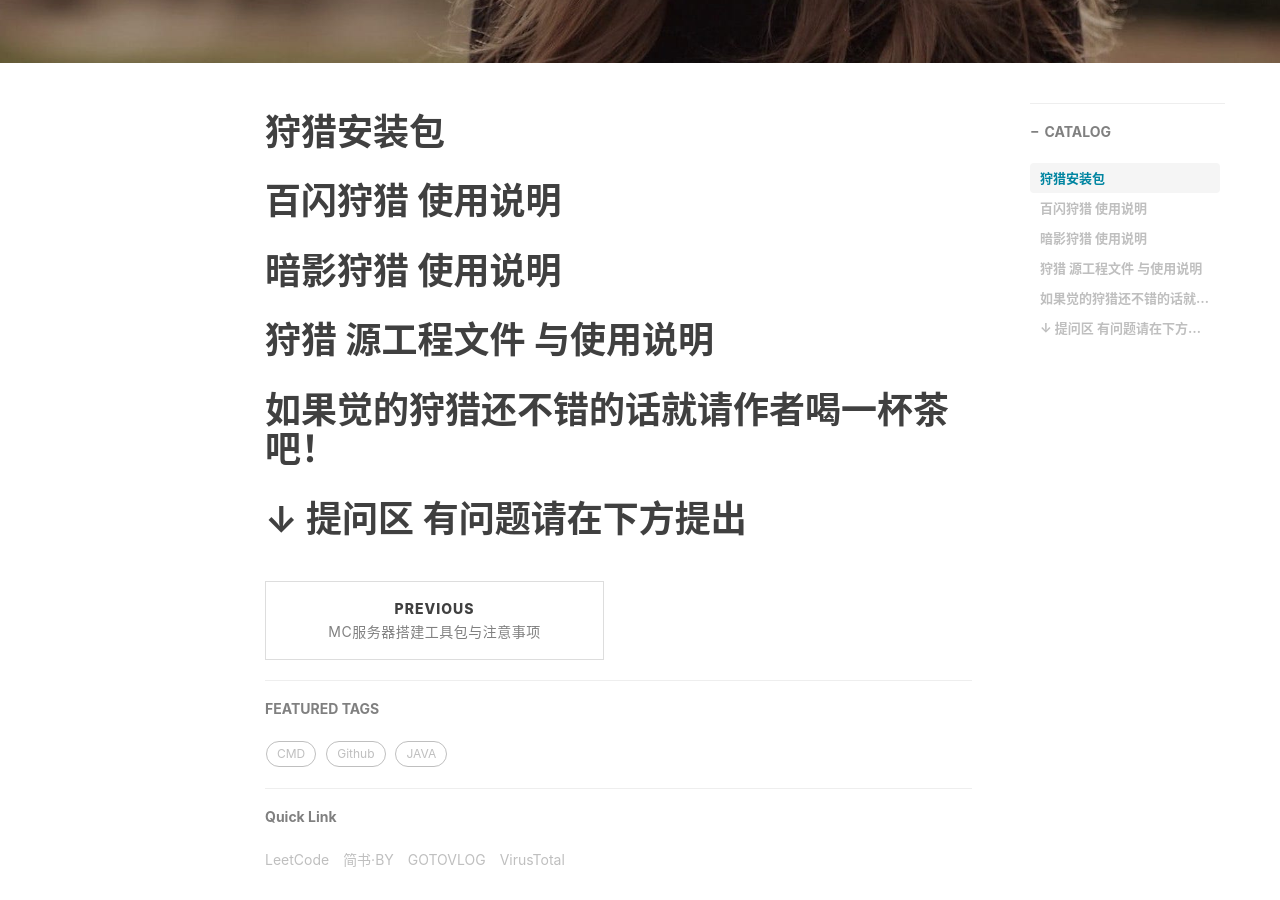
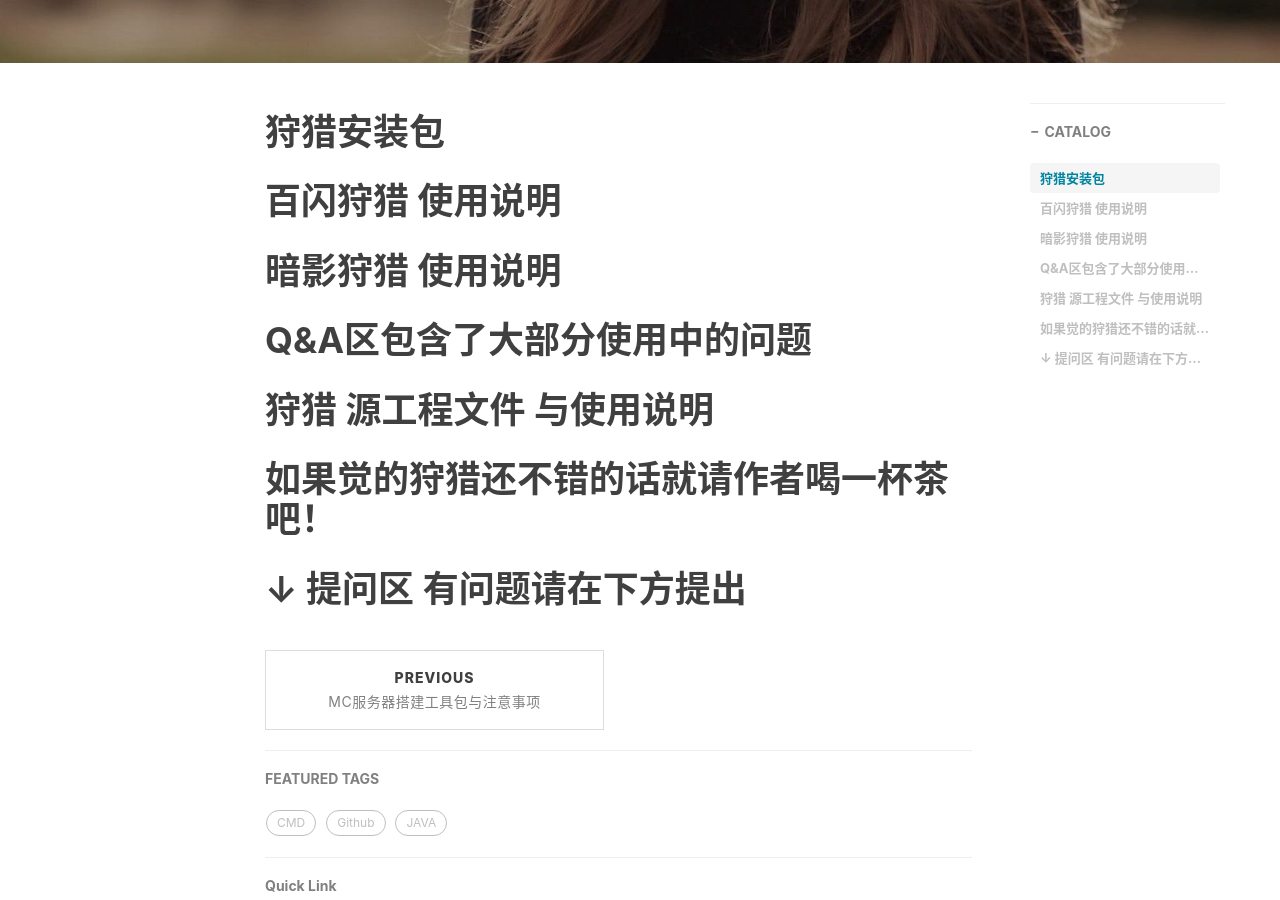
Before and after one commit to DeSoiat/DESOIAT.GITHUB.IO, a Jekyll site: the page built from _posts/2022-08-26-Pokemon Go.md, in a window 1280 px wide and 900 px high, scrolled down 502 px. Built offline with Jekyll 4.4.1, drawn with Linux system fonts in a browser that asks for light colours; nearby versions of some CDN libraries; comment, search, counter and statistics services are not loaded.

Commit message:
Update 2022-08-26-Pokemon Go.md

```diff
--- a/_posts/2022-08-26-Pokemon Go.md
+++ b/_posts/2022-08-26-Pokemon Go.md
@@ -23,7 +23,7 @@ tags:
 
 # 暗影狩猎 使用说明
 
-
+# Q&A区包含了大部分使用中的问题
 
 # 狩猎 源工程文件 与使用说明
 
```
